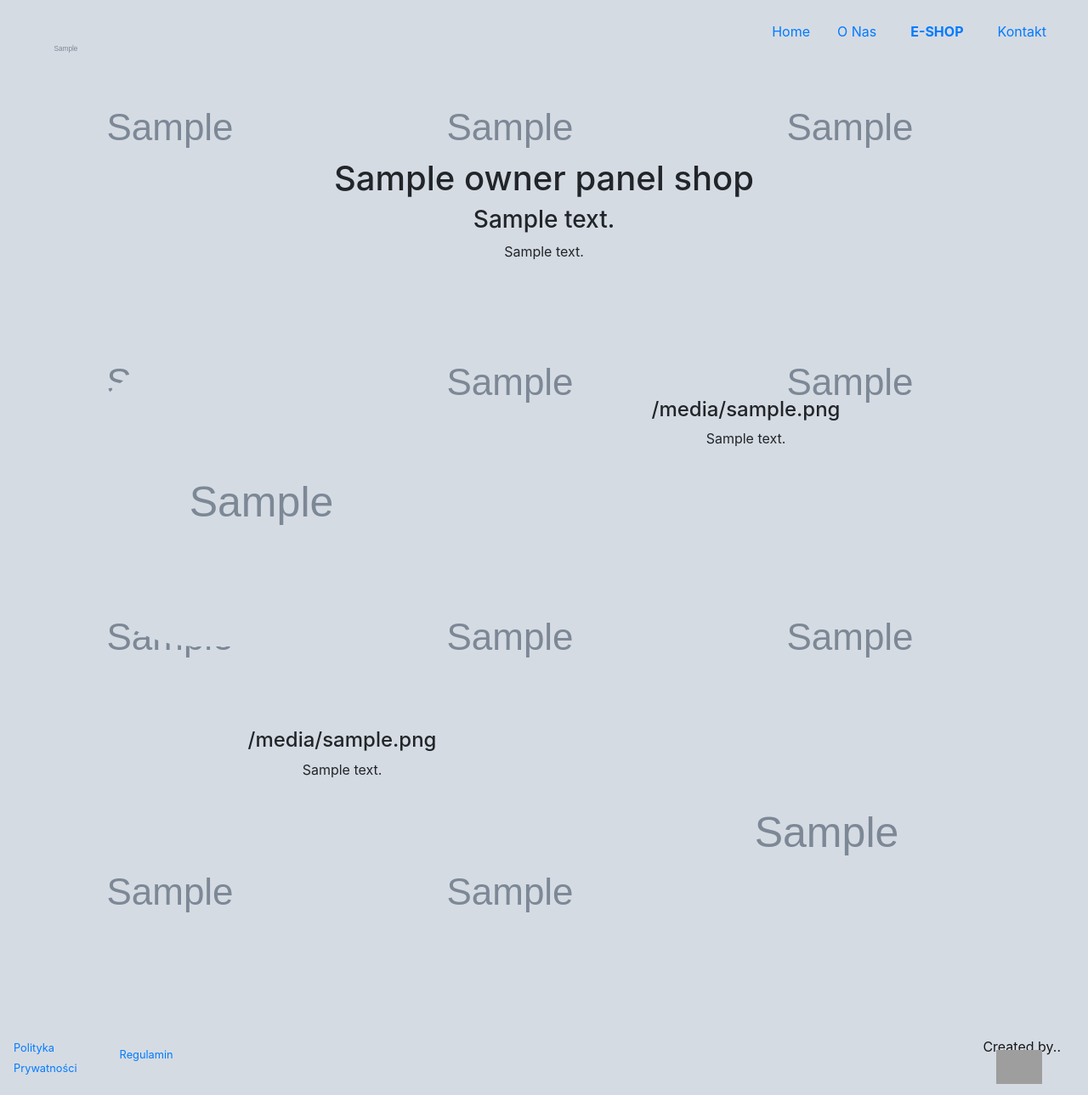
After one commit to DiddyChriss/UniversalApp, a Django app: template templates/home/about.html in a window 1280 px wide. The commit adds this page. Shown: the whole page at 85% size. Run offline with Django 3.2, Linux system fonts and the light colour scheme; the template is opened without the code that fills it: most values are stand-ins (such as "Sample title", 1, 10 or a date in 2020); grey boxes marked "Sample" are stand-in pictures; some libraries are stand-ins or nearby versions; grey boxes are pictures that could not be loaded.

Commit message:
update all

```diff
--- a/home/urls.py
+++ b/home/urls.py
@@ -8,7 +8,8 @@ from .views import *
 
 app_name = 'home'
 urlpatterns = [
-    path('', base_view, name='home'),
+    path('', HomeView.as_view(), name='home'),
     path('kontakt/', ContactView.as_view(), name='contact'),
+    path('onas/', AboutView.as_view(), name='about'),
 
 ]
--- a/templates/admin/base_user.html
+++ b/templates/admin/base_user.html
@@ -14,7 +14,7 @@
               integrity="sha384-JcKb8q3iqJ61gNV9KGb8thSsNjpSL0n8PARn9HuZOnIxN0hoP+VmmDGMN5t9UJ0Z"
               crossorigin="anonymous">
           <!-- Bootstrap core CSS -->
-        <link type="text/css" rel="stylesheet" href="{% static 'css22/col.css' %}">
+        <link type="text/css" rel="stylesheet" href="{% static 'css22/clases.css' %}">
         <title>{{ owner_panel_shop.company_name }} - api</title>
         <link rel="shortcut icon" href="{{ owner_panel_shop.get_logo }}">
 </head>
--- /dev/null
+++ b/templates/home/about.html
@@ -0,0 +1,117 @@
+{% load mptt_tags %}
+{% load static %}
+
+
+<!DOCTYPE html>
+<html lang="en">
+
+<head>
+    <meta charset="utf-8">
+    <meta name="viewport" content="width=device-width, initial-scale=1, shrink-to-fit=no">
+    <link href="https://fonts.googleapis.com/icon?family=Material+Icons" rel="stylesheet">
+    <link rel="stylesheet" href="https://use.fontawesome.com/releases/v5.11.2/css/all.css">
+    <link rel="shortcut icon" href="{{ owner_panel_shop.get_logo }}">
+    <!-- CSS only -->
+    <link rel="stylesheet" href="https://stackpath.bootstrapcdn.com/bootstrap/4.5.2/css/bootstrap.min.css"
+              integrity="sha384-JcKb8q3iqJ61gNV9KGb8thSsNjpSL0n8PARn9HuZOnIxN0hoP+VmmDGMN5t9UJ0Z"
+              crossorigin="anonymous">
+    <link type="text/css" rel="stylesheet" href="{% static 'css22/clases.css' %}">
+    <title>{{ owner_panel_shop.company_name }}</title>
+
+</head>
+{% if colors.home_background_img.url is not None %}
+    <body style="background-image: url({{ colors.home_background_img.url }}); color:{{ colors.home_font }};">
+{% else %}
+    <body style="color:{{ colors.home_font }};">
+{% endif %}
+    <nav class="navbar navbar-light mt-n2 navbar-expand-md ">
+        <a class="navbar-brand ml-4" href="/">
+            <img class="image-logo mt-4" style="height: 3.5rem" src="{{ owner_panel_shop.get_logo }}" alt="Logo">
+        </a>
+        <button class="navbar-toggler btn-{{ colors.eshop_buttons_nav }}
+                btn-outline-{{ colors.eshop_buttons_font_nav }}"
+                type="button" data-toggle="collapse" data-target="#navbarToggleExternalTopNice"
+                aria-expanded="false" aria-label="Toggle navigation">
+            <i class="fas fa-bars"  style="color:{{ colors.eshop_buttons_font_nav }};
+                               background-colors:{{ colors.eshop_buttons_nav }};"></i>
+        </button>
+            <div class="collapse navbar-collapse nav nav-pills " id="navbarToggleExternalTopNice">
+                <div class="row ml-auto mt-4">
+                    <a class="ml-md-n1 mx-3" style="color: {{ colors.home_font_link }};" href="/">
+                        <p>Home</p>
+                    </a>
+                    <a class="mx-3" style="color: {{ colors.home_font_link }};" href="/onas/">
+                        <p>O Nas</p>
+                    </a>
+                    <a class="mx-3 mt-n4" style="color: {{ colors.home_font_link }};" href="/sklep/">
+                        <strong><p class="px-2 py-4" style="background-color:{{ colors.home_background_eshop }};">
+                            E-SHOP
+                        </p></strong>
+                    </a>
+                    <a class="mr-md-5 mx-3" style="color: {{ colors.home_font_link }};" href="/kontakt/">
+                        <p>Kontakt</p>
+                    </a>
+                </div>
+            </div>
+    </nav>
+
+<div class="container mx-auto">
+    <div class="col text-center pt-3 mt-4 pb-5 mb-5" style="background-color: {{ colors.about_background_con }};
+                     color: {{ colors.about_background_con_font }}">
+        <h1 class="mt-5">{{ owner_panel_shop.about_title }}</h1>
+        <h3>{{ owner_panel_shop.about_subtitle }}</h3>
+        <p>{{ owner_panel_shop.about_textarea_1 }}</p>
+
+    </div>
+    <div class="row text-center mb-5 ">
+        {% if colors.about_img_1.url is not None %}
+            <img class="home-img-about col-12 col-md-5 badge-pill mb-5 mb-lg-0" src="{{ colors.about_img_1.url }}">
+        {% else %}
+            <img class="home-img-about col-12 col-md-5 badge-pill mb-5 mb-lg-0" src="">
+        {% endif %}
+        <div class="col-12 col-md-7" style="background-color: {{ colors.about_background_con }};
+                     color: {{ colors.about_background_con_font }}">
+            <h4 class="mt-5">{{ owner_panel_shop.about_img_title_1 }}</h4>
+            <p class="">{{ owner_panel_shop.about_textarea_2 }}</p>
+        </div>
+    </div>
+    <div class="row text-center mb-5">
+        <div class="col-12 col-md-7"  style="background-color: {{ colors.about_background_con }};
+                     color: {{ colors.about_background_con_font }}">
+            <h4 class="mt-5">{{ owner_panel_shop.about_img_title_2 }}</h4>
+            <p class="">{{ owner_panel_shop.about_textarea_3 }}</p>
+        </div>
+        {% if colors.about_img_1.url is not None %}
+            <img class="home-img-about col-12 col-md-5 badge-pill mb-5 mb-lg-0" src="{{ colors.about_img_2.url }}">
+        {% else %}
+            <img class="home-img-about col-12 col-md-5 badge-pill mb-5 mb-lg-0" src="">
+        {% endif %}
+    </div>
+</div>
+
+    <nav class="navbar navbar-light bottom mt-3 mb-n3 navbar-expand-md">
+        <div class="row ">
+            <a class="alert-link col-sm-6" style="color: {{ colors.home_font_link }};"
+                href="{{ owner_panel_shop.get_privacy_policy_pdf }}"><small>Polityka Prywatności</small>
+            </a>
+            <a class="alert-link col-sm-6 mt-2" style="color: {{ colors.home_font_link }};"
+               href="{{ owner_panel_shop.get_regulatins_pdf }}"><small>Regulamin</small>
+            </a>
+        </div>
+        <a class="navbar-brand ml-auto mt-2" href="https://chriss.pythonanywhere.com/">
+            <p class="ml-n3 small mb-n2">Created by..</p>
+            <img class="image-logo" style="height: 2.5rem" src="{% static 'img/logo Diddychriss.png' %}" alt="Logo">
+        </a>
+    </nav>
+<!-- JavaScript Bundle with Popper -->
+    <script src="https://code.jquery.com/jquery-3.5.1.slim.min.js"
+            integrity="sha384-DfXdz2htPH0lsSSs5nCTpuj/zy4C+OGpamoFVy38MVBnE+IbbVYUew+OrCXaRkfj"
+            crossorigin="anonymous"></script>
+    <script src="https://cdn.jsdelivr.net/npm/popper.js@1.16.1/dist/umd/popper.min.js"
+            integrity="sha384-9/reFTGAW83EW2RDu2S0VKaIzap3H66lZH81PoYlFhbGU+6BZp6G7niu735Sk7lN"
+            crossorigin="anonymous"></script>
+    <script src="https://stackpath.bootstrapcdn.com/bootstrap/4.5.2/js/bootstrap.min.js"
+            integrity="sha384-B4gt1jrGC7Jh4AgTPSdUtOBvfO8shuf57BaghqFfPlYxofvL8/KUEfYiJOMMV+rV"
+            crossorigin="anonymous"></script>
+</body>
+</html>
```
Also changed, not shown: home/models.py (+21 -0 lines), home/views.py (+4 -3 lines), templates/home/base_home.html (deleted, +0 -12 lines), templates/home/home.html (added, +105 -0 lines), templates/shop/base_shop.html (+5 -8 lines).
